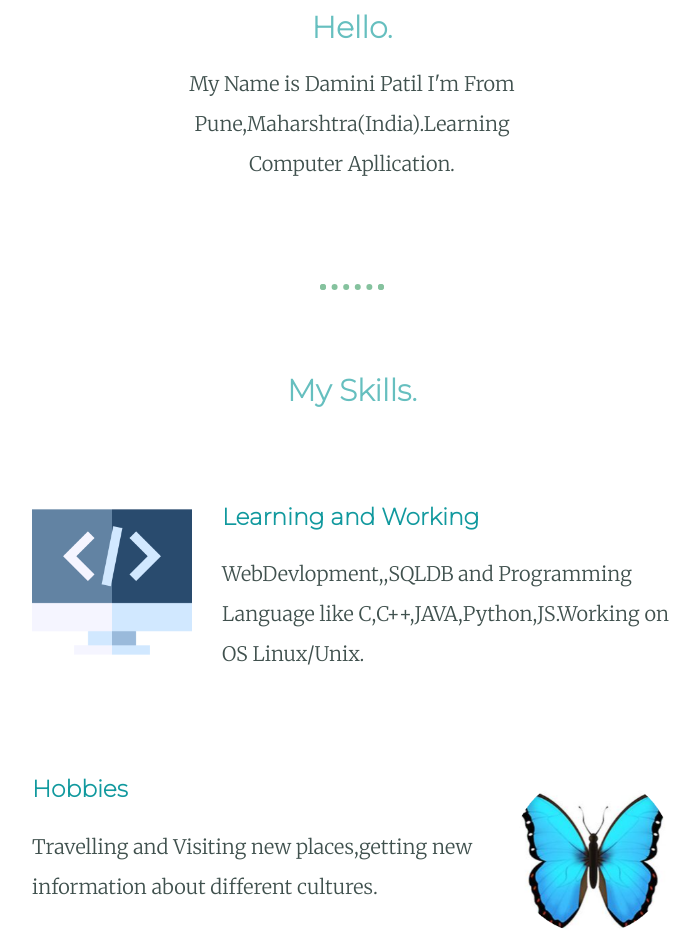
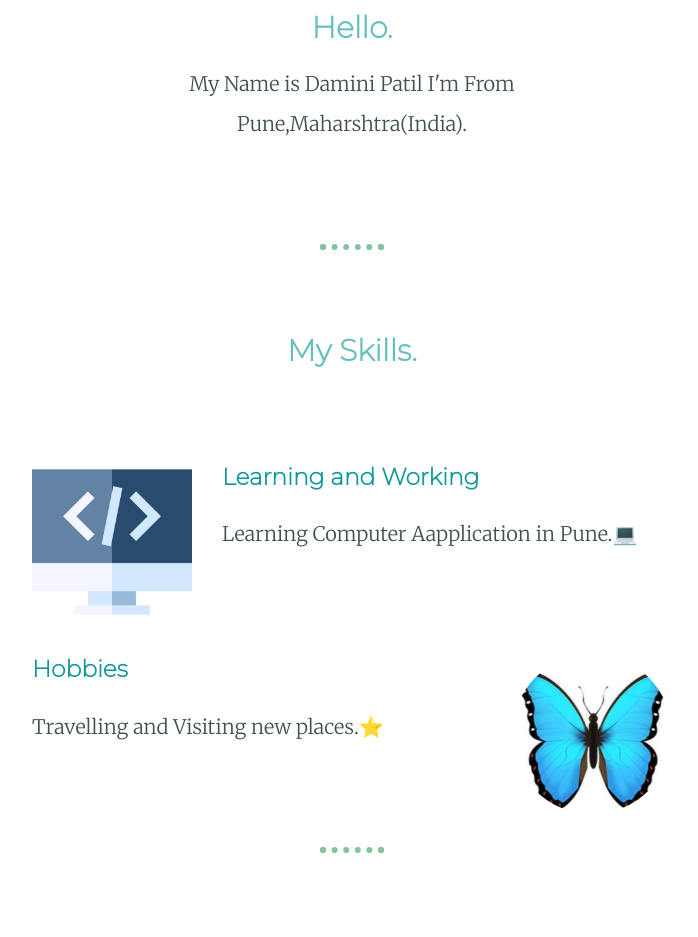
Before and after one commit to Damini-14/First-Website, a plain HTML site: page index.html in a window 1280 px wide. Shown: the part 895-1832 px from the top of the page, without its empty margins (288-986 px from the left). Drawn offline with Linux system fonts and the light colour scheme.

Commit message:
Update index.html

```diff
--- a/index.html
+++ b/index.html
@@ -22,7 +22,7 @@
       <div class="profile">
         <img  class="profile-pic"src="girl.png" alt="profile_picture">
         <h2><b>Hello.</b></h2>
-        <p class="intro">My Name is Damini Patil I'm From Pune,Maharshtra(India).Learning Computer Apllication.</p>
+        <p class="intro">My Name is Damini Patil I'm From Pune,Maharshtra(India).</p>
       </div>
       <hr>
       <div class="skills">
@@ -30,12 +30,12 @@
         <div class="skill-row">
           <img class="computer" src="programming.png" alt="computer">
           <h3>Learning and Working</h3>
-          <p >WebDevlopment,,SQLDB and Programming Language like C,C++,JAVA,Python,JS.Working on OS Linux/Unix.</p>
+          <p >Learning Computer Aapplication in Pune.💻</p>
         </div>
         <div class="skill-row">
           <img class="chillies" src="hobbies.png" alt="chillies">
           <h3>Hobbies</h3>
-          <p>Travelling and Visiting new places,getting new information about different cultures.</p>
+          <p>Travelling and Visiting new places.⭐</p>
         </div>
       </div>
       <hr>
```
